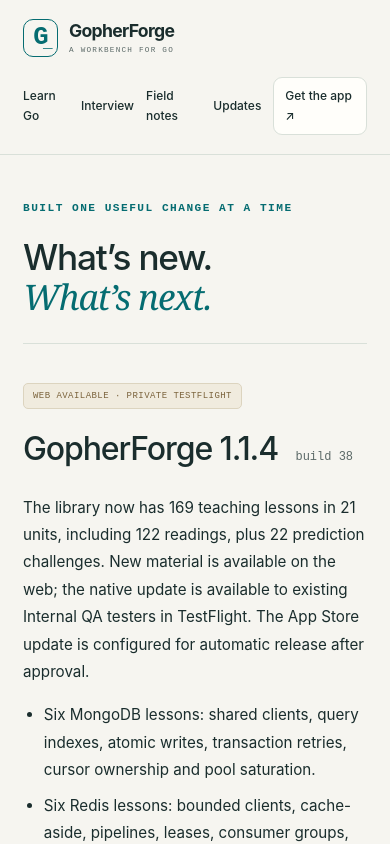
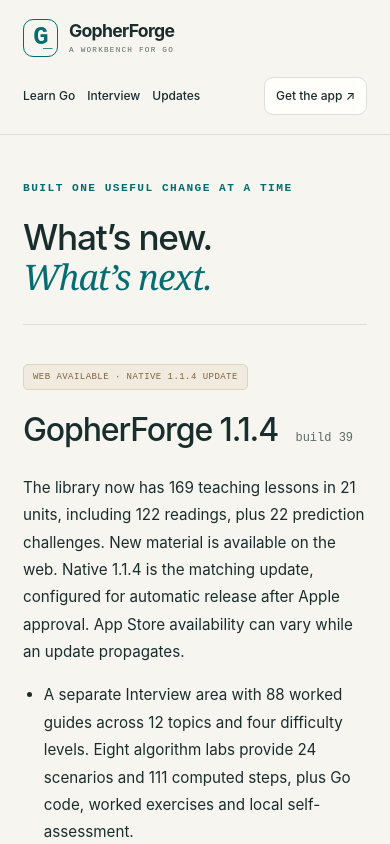
Before and after one commit to sergii-ziborov/GopherForge, a Next.js app in the folder website/: page /updates in a window 390 px wide. Shown: the top 844 px of the page. Built offline with nearby package versions, Linux system fonts and the light colour scheme.

Commit message:
Restore App Store pricing and update public release information

```diff
--- a/website/src/app/globals.css
+++ b/website/src/app/globals.css
@@ -2777,3 +2777,21 @@
     font-size: 14px;
   }
 }
+
+@media (max-width: 420px) {
+  .site-header nav a:nth-child(3) {
+    display: none;
+  }
+}
+@media (max-width: 600px) {
+  .interview-tree {
+    display: flex;
+    overflow-x: auto;
+    scroll-snap-type: x proximity;
+    padding: 4px 2px 16px;
+  }
+  .topic-branch {
+    flex: 0 0 86%;
+    scroll-snap-align: start;
+  }
+}
--- a/website/src/app/page.tsx
+++ b/website/src/app/page.tsx
@@ -33,7 +33,8 @@
             </a>
           </div>
           <p className="small-note">
-            No account for web lessons. One-time purchase for the app.
+            Free web lessons. iOS app: $6.99 USD, one-time U.S. purchase.
+            Regional prices vary.
           </p>
         </div>
         <div className="hero-workbench">
--- a/website/src/app/updates/page.tsx
+++ b/website/src/app/updates/page.tsx
@@ -17,19 +17,25 @@
       </h1>
       <section className="release" id="v114">
         <span className="release-badge muted">
-          WEB AVAILABLE · PRIVATE TESTFLIGHT
+          WEB AVAILABLE · NATIVE 1.1.4 UPDATE
         </span>
         <h2>
-          GopherForge 1.1.4 <small>build 38</small>
+          GopherForge 1.1.4 <small>build 39</small>
         </h2>
         <p>
           The library now has 169 teaching lessons in 21 units, including 122
           readings, plus 22 prediction challenges. New material is available on
-          the web; the native update is available to existing Internal QA
-          testers in TestFlight. The App Store update is configured for
-          automatic release after approval.
+          the web. Native 1.1.4 is the matching update, configured for automatic
+          release after Apple approval. App Store availability can vary while an
+          update propagates.
         </p>
         <ul>
+          <li>
+            A separate Interview area with 88 worked guides across 12 topics and
+            four difficulty levels. Eight algorithm labs provide 24 scenarios
+            and 111 computed steps, plus Go code, worked exercises and local
+            self-assessment.
+          </li>
           <li>
             Six MongoDB lessons: shared clients, query indexes, atomic writes,
             transaction retries, cursor ownership and pool saturation.
@@ -49,6 +55,9 @@
             lower edge around the floating navigation controls.
           </li>
         </ul>
+        <Link className="button secondary" href="/interview">
+          Prepare for an interview →
+        </Link>
         <Link className="button" href="/learn?direction=tooling">
           Explore Around Go →
         </Link>
```
Also changed, not shown: 1 other file (tests, documents, lock files or other folders).
